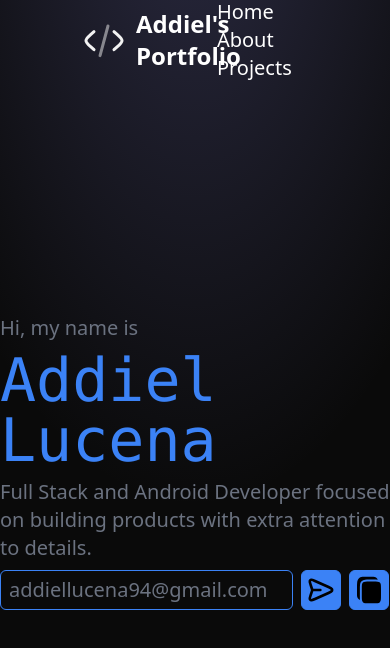
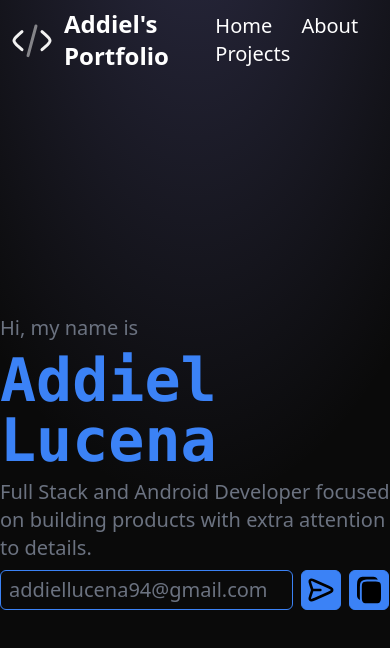
Before and after one commit to addiellucena94/portfolio, an Astro site: page / in a window 390 px wide. Built offline with nearby package versions, Linux system fonts and the light colour scheme; Astro itself is replaced by a stand-in of ours.

Commit message:
responsive change fixed

```diff
--- a/src/components/Header.astro
+++ b/src/components/Header.astro
@@ -3,7 +3,7 @@ import Navigation from "../components/Navigation.astro";
 ---
 
 <header class="w-full h-20">
-    <div class="w-full max-w-screen-xl h-20 px-20 mx-auto flex items-center justify-between">
+    <div class="w-full max-w-screen-xl h-20 px-2 lg:px-10 mx-auto flex items-center justify-between">
         <div class="flex items-center">
             <img src="/images/favicon.svg" alt="Logo" class="size-12">
             <h1 class="text-2xl ml-2 font-bold text-white">Addiel's Portfolio</h1>
--- a/src/components/Main.astro
+++ b/src/components/Main.astro
@@ -2,12 +2,12 @@
 
 ---
 
-<main class="w-full h-[calc(100dvh-80px)] flex flex-col items-left justify-center xl:p-40">
+<main class="w-full h-[calc(100dvh-80px)] flex flex-col items-left justify-center lg:p-10 xl:p-40">
     <div class="w-full md:w-8/12 lg:w-3/5 text-gray-500 text-xl">
         <p>
             Hi, my name is
         </p>
-        <h2 class="text-6xl text-blue-500 font-mono py-2">Addiel Lucena</h2>
+        <h2 class="text-6xl font-bold text-blue-500 font-mono py-2">Addiel Lucena</h2>
         <p>
             Full Stack and Android Developer focused on building products with extra attention to details.
         </p>
```
